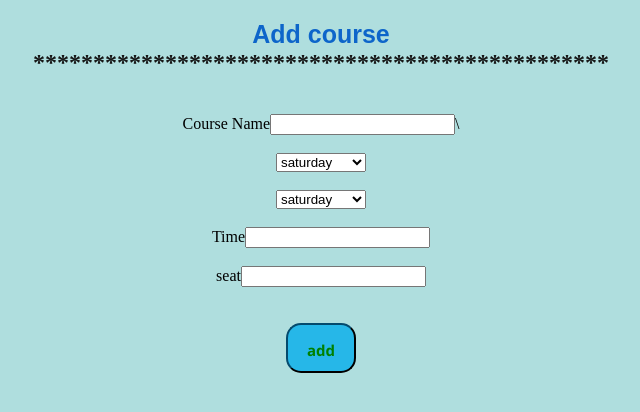
After one commit to mdrifatunnobirifat/project_university_management_system, a PHP site: page /addcourse.php in a window 1280 px wide. The commit adds this page. Shown: the top 412 px of the page, without its empty margins (319-959 px from the left). Run offline with PHP 8.4, Linux system fonts and the light colour scheme.

Commit message:
second commit 2.0

```diff
--- a/admin/css/aiub.css
+++ b/admin/css/aiub.css
@@ -147,7 +147,6 @@ header
   width:1200px;
   height: 250px;
   border: 6px solid black;
-  gap: 70px;
-
-
+  gap: 50px;
+  justify-content: space-between;
  }
--- /dev/null
+++ b/admin/php/addcourse.php
@@ -0,0 +1,123 @@
+<?php
+include  '../DB/registrationDB.php';
+
+$course=$sdate=$edate2=$time=$seat="";
+$courseerr=$timeerr=$date1err=$seaterr="";
+$successful=$error="";
+if($_SERVER["REQUEST_METHOD"]=="POST")
+{
+ $course=$_POST['course'];
+ $sdate=$_POST['date1'];
+ $edate=$_POST['date2'];
+ $time=$_POST['time'];
+ $seat=$_POST['seat'];
+
+
+ if(empty($course))
+ {
+    $courseerr="please enter the course name";
+ }
+ else
+ {
+    if(preg_match("/^[a-zA-z' ]*$/",$course))
+    {
+        $course=test_input($_POST['course']);
+    }
+ }
+
+ if(empty($dates))
+ {
+    $date1err="please enter course time";
+ }
+ else
+    {
+        $date1=test_input($_POST['date1']);
+    }
+
+    if(empty($time))
+    {$timeerr="please select course time";}
+    else
+    {
+        $time=test_input($_POST['time']);
+    }
+
+    if(empty($seat))
+    {
+        $seaterr="enter student limti";
+    }
+    else
+    {
+        $seat=test_input($_POST['seat']);
+    }
+
+
+    if(!empty($course) && !empty($sdate) && !empty($time) && !empty($seat))
+    {
+        $sql="INSERT INTO addcourse(course,date1,date2,time,seat) VALUES('$course','$sdate','$edate','$time','$seat')";
+        if($conn->query($sql)===TRUE)
+        {
+            echo "<script>alert('course registered successfull);</script>";
+            $course=$date1=$date2=$time=$seat="";
+        }
+        else
+        {echo "<script>alert('try again, failed to register course');</script>";}
+    }
+
+}
+
+function test_input($data)
+{
+    $data=trim($data);
+    $data=htmlspecialchars($data);
+    return $data;
+}
+?>
+
+
+<!DOCTYPE html>
+
+<html>
+    <head>
+        <title>aiub clone</title>
+        <link rel="stylesheet"  href="../css/aiub.css">
+    </head>
+    <body>
+        <center>
+        <form method="post">
+        <h2>
+             <label  style="color: rgb(13, 101, 202); font-family:Arial, Helvetica, sans-serif;  font-size: 25px;">Add course</label><br>
+             <label  style="color: rgb(22, 22, 22); ">************************************************</label>
+        </h2>
+        <br>
+        <div>
+        Course Name<input type="text" id="course" name="course" >\
+        <span><?php echo $courseerr; ?></span><br><br>
+        <select id="date1" name="date1">
+            <option value="saturday">saturday</option>
+            <option value="sunday">sunday</otpion>
+            <option value="monday">monday</otpion>
+            <option value="tuesday">tuesday</otpion>
+            <option value="wednesday">wednesday</otpion>
+            <option value="thrusday">thrusday</otpion>
+            <option value="friday">friday</otpion>
+        </select><br><br>
+         <select id="date2" name="date2">
+            <option value="saturday">saturday</option>
+            <option value="sunday">sunday</otpion>
+            <option value="monday">monday</otpion>
+            <option value="tuesday">tuesday</otpion>
+            <option value="wednesday">wednesday</otpion>
+            <option value="thrusday">thrusday</otpion>
+            <option value="friday">friday</otpion>
+        </select><br><br>
+        Time<input type="text" name="time" id="time">
+         <span><?php echo $timeerr; ?></span><br><br>
+        seat<input type="number" id="seat" name="seat">
+         <span><?php echo $seaterr; ?></span><br><br><br>
+        <button type="submit" style="color:green;width:70px;height:50px" >add</button>
+        </div>
+      </form>
+      </center>
+        <!--<button  onclick="document.location.href='Aiub .html'" id="back">Back</button>  -->
+    </body>
+</html>
--- a/admin/php/final_registration.php
+++ b/admin/php/final_registration.php
@@ -64,7 +64,7 @@ if($_SERVER["REQUEST_METHOD"]=="POST")
         elseif($role=="Student")
         {
             if(!preg_match("/^[1-9]{2}-[0-9]{5}-[1-3]{1}$/",$username))
-            { $usernameerr="student id must be in the format XX-XXXXX-XX";}
+            { $usernameerr="student id must be in the format XX[1-9]-XXXXX[1-9]-X[1-3]";}
         }
 
     }
--- a/admin/php/salary.php
+++ b/admin/php/salary.php
@@ -73,7 +73,8 @@ $show2=mysqli_query($conn,$sql2);
 
                 }
                 ?>
-        </table></center>
+        </table>
+    </center>
 
         <table  class="table" style="width:100px;font-size:18px;align:left;">
 
--- a/admin/view/admin.php
+++ b/admin/view/admin.php
@@ -25,6 +25,7 @@ session_start();
            <a href="#" onclick="loadpage('../php/salary.php')"><button >Manage Salary</button></a>
            <a href="#" onclick="loadpage('../php/leaveapplication.php')"><button >Manage Leave Application</button></a>
            <a href="#" onclick="loadpage('../php/notifications.php')"><button >Manage Notifications</button></a>
+           <a href="#" onclick="loadpage('../php/addcourse.php')"><button >Add Course</button></a>
             </div>
         </div>
 
```
Also changed, not shown: admin/php/course.php (+79 -0 lines), admin/view/new.php (+85 -77 lines).
